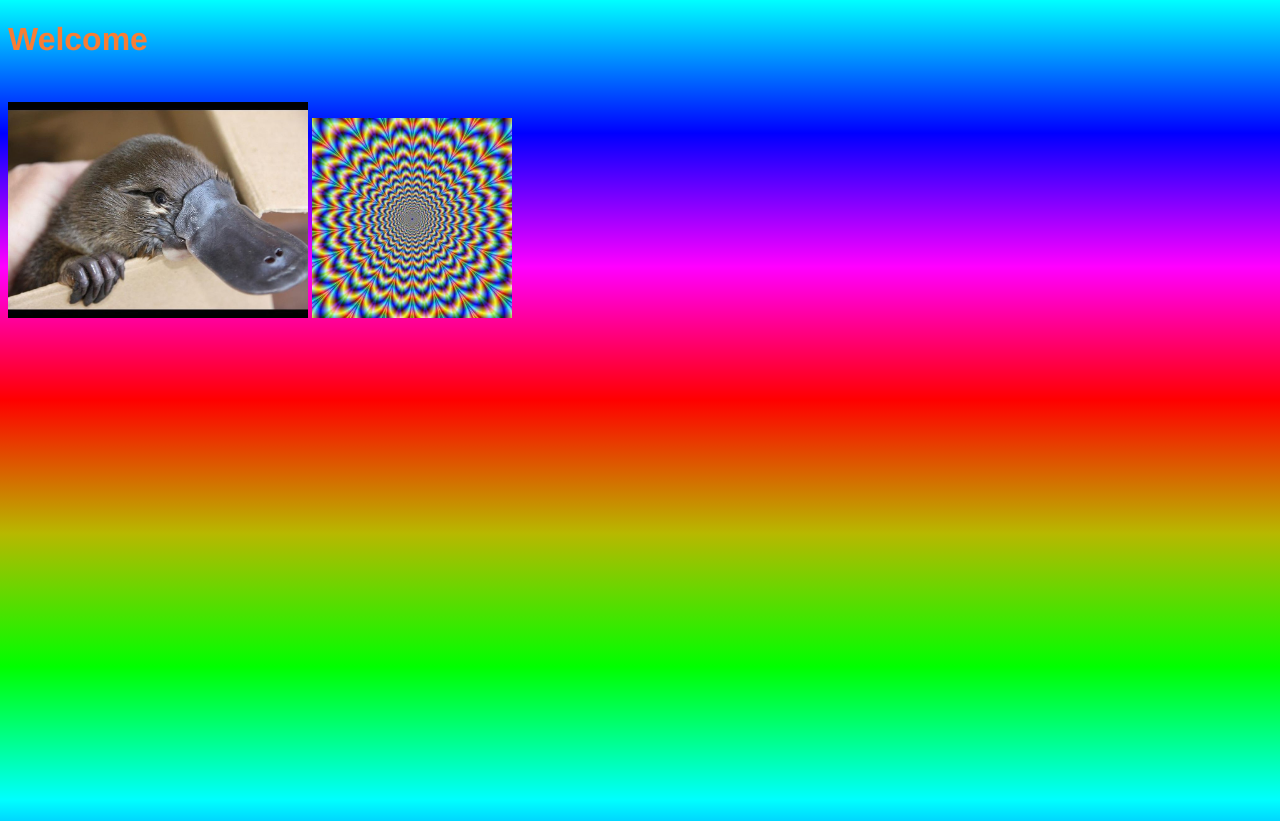
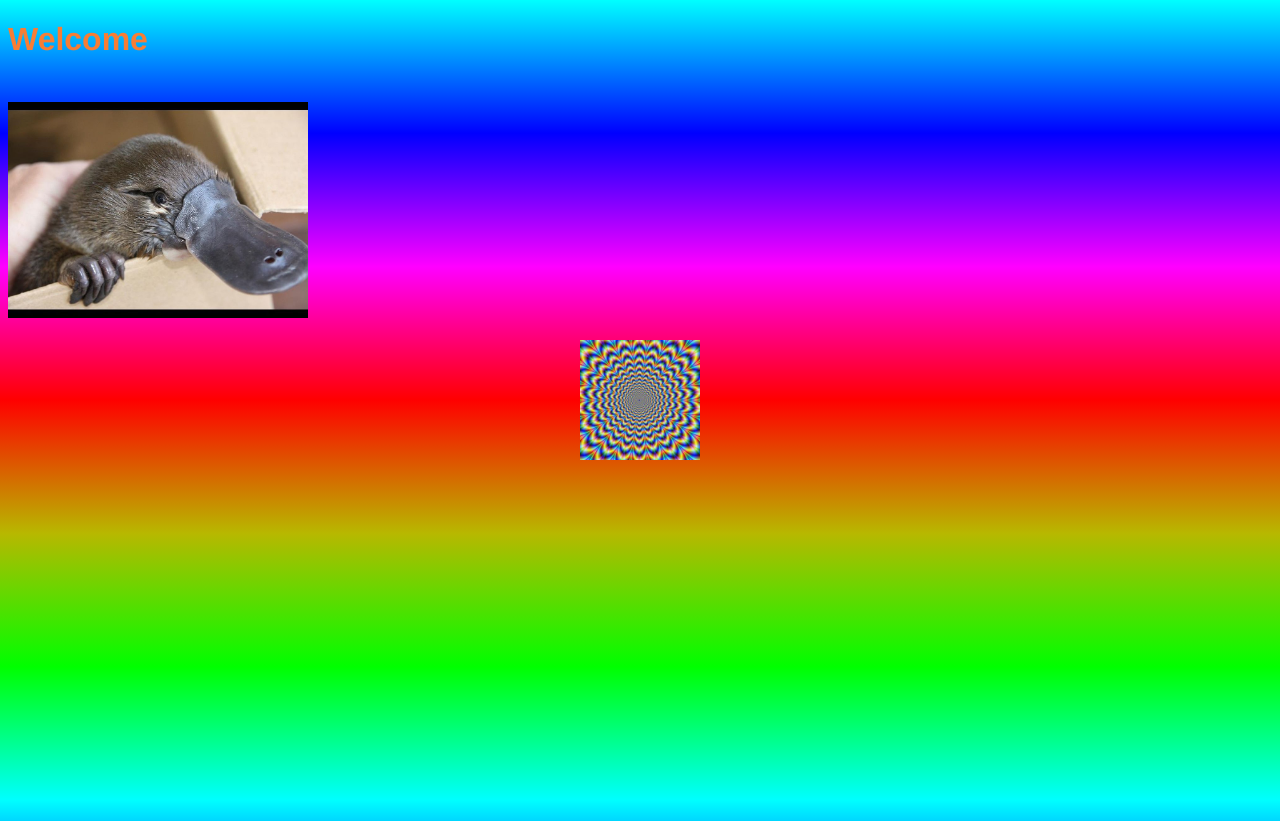
Before and after one commit to acidicPlatypus/acidicPlatypus.github.io, a plain HTML site: page index.html in a window 1280 px wide. Drawn offline with Linux system fonts and the light colour scheme; a web font is replaced by a local one.

Commit message:
rotate img

```diff
--- a/index.html
+++ b/index.html
@@ -12,7 +12,7 @@
     <h1 class="h1 blink rainbowAnim"><blink><rainbowAnim>Welcome</rainbowAnim></blink></h1>
     <marquee id="expanding-text" class="blink">plz don't leave meee</marquee>
    <img src="platypuspic.jpg" width="300">
-   <img src="acid-pic.jpg" width="200">
+   <img class="rot-img" src="acid-pic.jpg" width="120">
    <script>
         var exp=document.getElementById("expanding-text");
         exp.innerText=exp.innerText+"e";
--- a/style.css
+++ b/style.css
@@ -66,3 +66,16 @@ html {
     animation-delay: 0.3s;
     font-family: 'Franklin Gothic Medium', 'Arial Narrow', Arial, sans-serif
 }
+.rot-img{
+    position: absolute;
+    top: 50%;
+    left: 50%;
+    width: 120px;
+    margin:-60px 0 0 -60px;
+    -webkit-animation:spin 4s linear infinite;
+    -moz-animation:spin 4s linear infinite;
+    animation: spin 4s linear infinite;
+}
+@-moz-keyframes spin { 100% { -moz-transform: rotate(360deg); } }
+@-webkit-keyframes spin { 100% { -webkit-transform: rotate(360deg); } }
+@keyframes spin { 100% { -webkit-transform: rotate(360deg); transform:rotate(360deg); } }
```
